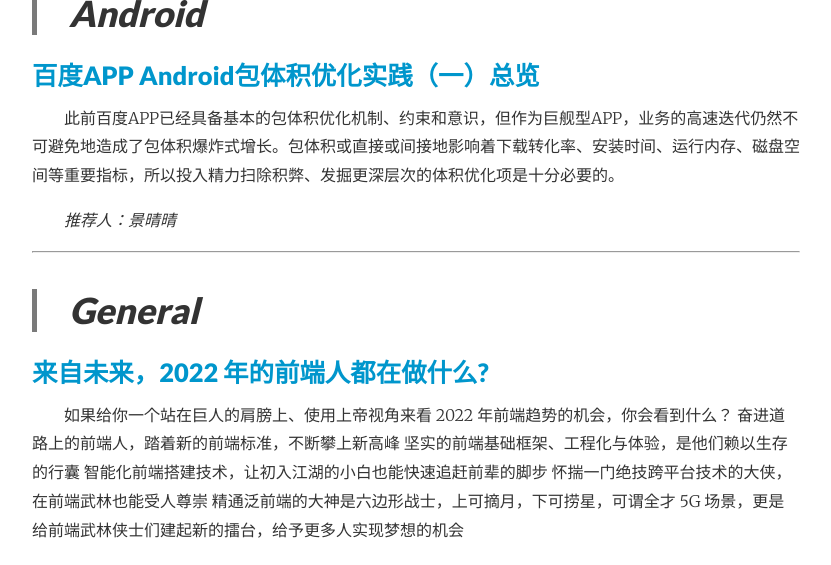
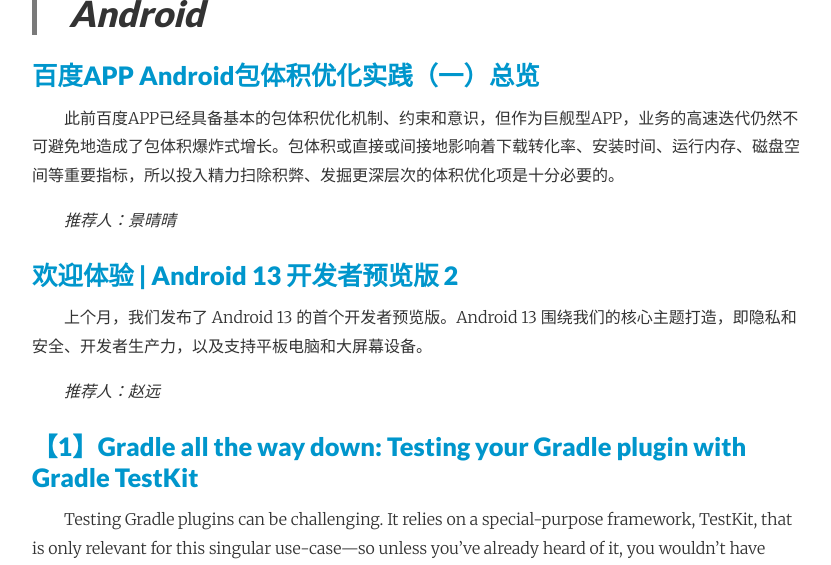
Before and after one commit to yoocky/monthly, a Jekyll site: the page built from _posts/2022-03-01-202203期.md, in a window 1280 px wide and 1400 px high, scrolled down 2264 px. Shown: the top 565 px of the window, without its empty margins (224-1055 px from the left). Built offline with Jekyll 4.4.1, drawn with Linux system fonts in a browser that asks for light colours; nearby versions of some CDN libraries; some of the changed text lies outside the part shown.

Commit message:
feat(post): add post

```diff
--- a/_posts/2022-03-01-202203期.md
+++ b/_posts/2022-03-01-202203期.md
@@ -79,6 +79,23 @@
 
 *推荐人：景晴晴*
 
+
+#### [欢迎体验 | Android 13 开发者预览版 2](https://mp.weixin.qq.com/s/UVhWMl3mPSLB8nXNOZXuqQ)
+
+上个月，我们发布了 Android 13 的首个开发者预览版。Android 13 围绕我们的核心主题打造，即隐私和安全、开发者生产力，以及支持平板电脑和大屏幕设备。
+
+*推荐人：赵远*
+
+#### [【1】Gradle all the way down: Testing your Gradle plugin with Gradle TestKit](https://dev.to/autonomousapps/gradle-all-the-way-down-testing-your-gradle-plugin-with-gradle-testkit-2hmc)
+
+Testing Gradle plugins can be challenging. It relies on a special-purpose framework, TestKit, that is only relevant for this singular use-case—so unless you've already heard of it, you wouldn't have heard of it. But now you definitely have, so welcome to the club! The other main challenge is grokking the nature of Gradle itself, which is that it's all about manipulating files. So much so, in fact, that an alternate title for this post may have been: Files all the way down.
+
+#### [【2】Gradle all the way down: Testing your Gradle plugin with Gradle TestKit](https://dev.to/autonomousapps/defensive-development-gradle-plugin-development-for-busy-engineers-486c)
+
+This post is a direct follow-up to Gradle all the way down: Testing your Gradle plugin with Gradle TestKit. You don't have to read that, but I will make no effort to explain anything here that was already explained there so, you know. You were warned.
+
+*推荐人：卢磊*
+
 ---
 
 > ### General
```
